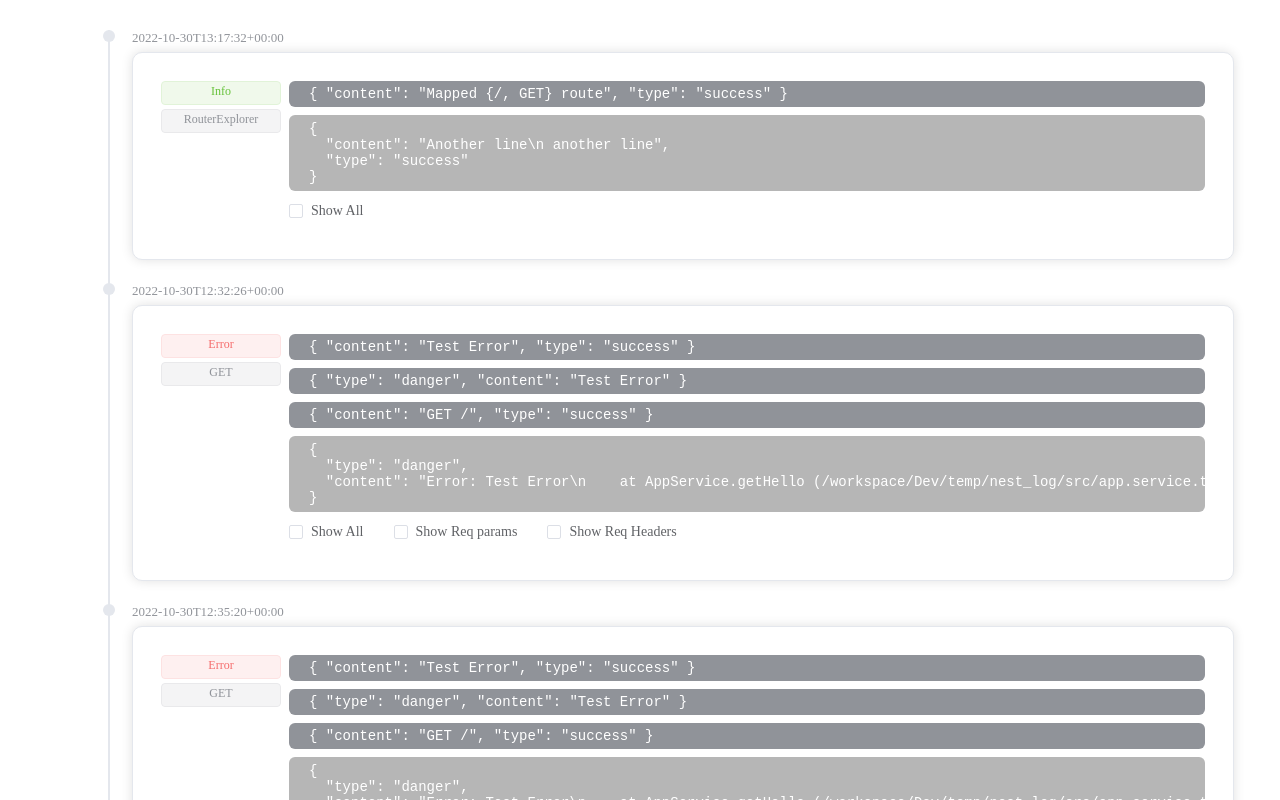
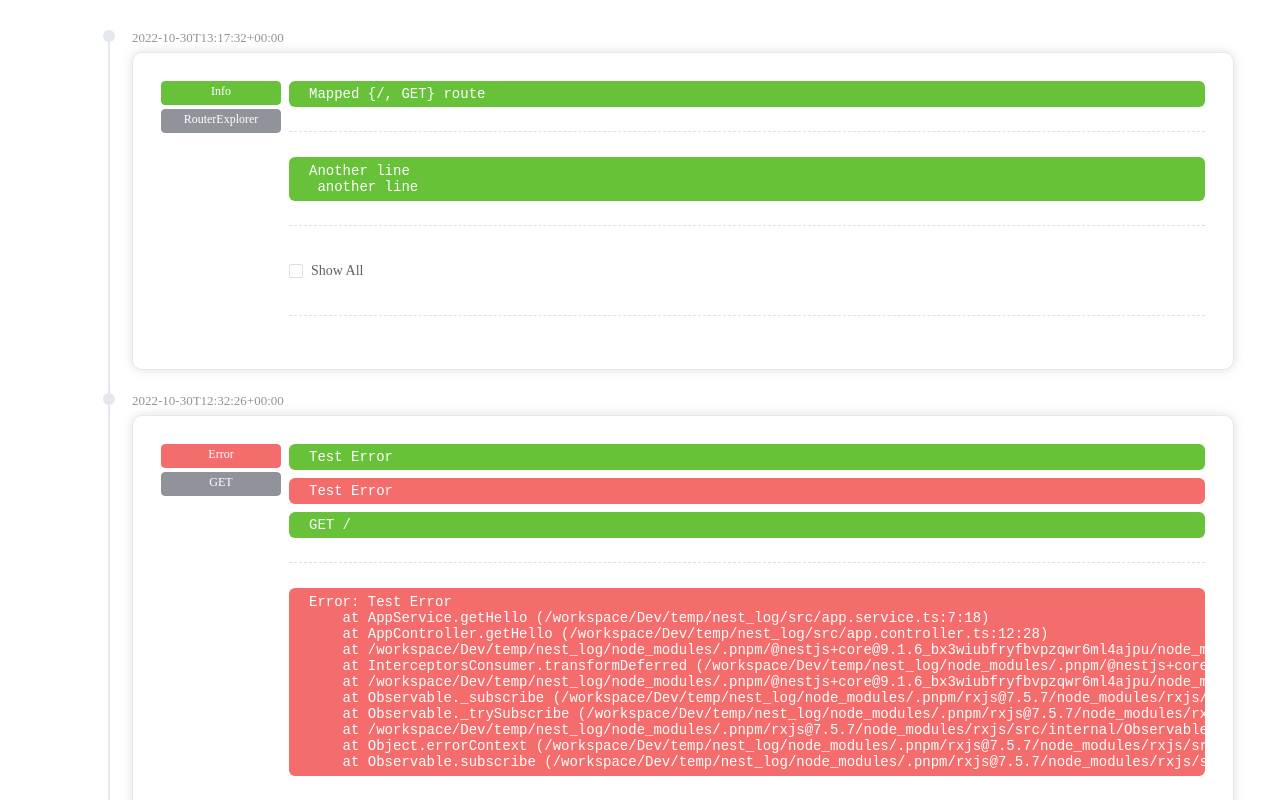
Before and after one commit to xVanTuring/log-viewer, a Vue app: page / in a window 1280 px wide. Shown: the top 800 px of the page. Built offline with nearby package versions, Linux system fonts and the light colour scheme; what vue-json-viewer would draw is missing.

Commit message:
feat: add line

```diff
--- a/src/components/LogItem.vue
+++ b/src/components/LogItem.vue
@@ -31,19 +31,22 @@ const filteredJsonList = computed(() => {
             <el-container>
                 <el-aside width="120px">
                     <div class="left-info">
-                        <el-tag v-for="tag in formatedArr.tags" badge-type="info" :type="tag.type">
+                        <el-tag v-for="tag in formatedArr.tags" badge-type="info" effect="dark" :type="tag.type">
                             {{ tag.title }}
                         </el-tag>
                     </div>
                 </el-aside>
                 <el-main :style="{ padding: 0, paddingLeft: '8px' }">
-                    <div class="text_line" :class="{ success: false }" v-for="title in formatedArr.titles">{{ title }}</div>
-
-                    <div class="detail_line" v-for="body in formatedArr.bodys">
-                        {{ body }}
+                    <div class="text_line" :class="[title.type]" v-for="title in formatedArr.titles">{{ title.content }}
                     </div>
+                    <el-divider border-style="dashed" />
+                    <div class="detail_line" :class="[body.type]" v-for="body in formatedArr.bodys">
+                        {{ body.content }}
+                    </div>
+                    <el-divider border-style="dashed" />
                     <el-checkbox v-model="state.jsonStatus[key]" :label="`Show ${key}`" size="large"
                         v-for="key in jsonToggles" />
+                    <el-divider border-style="dashed" />
                     <json-viewer v-for="item in filteredJsonList" :value="item.data">
                     </json-viewer>
                 </el-main>
@@ -104,12 +107,11 @@ const filteredJsonList = computed(() => {
     background-color: var(--el-color-warning);
 }
 
-.error {
+.danger {
     background-color: var(--el-color-error);
 }
 
 .detail_line {
-    background-color: rgb(182, 182, 182);
     padding: 6px 20px;
     border-radius: 6px;
     color: white;
```
